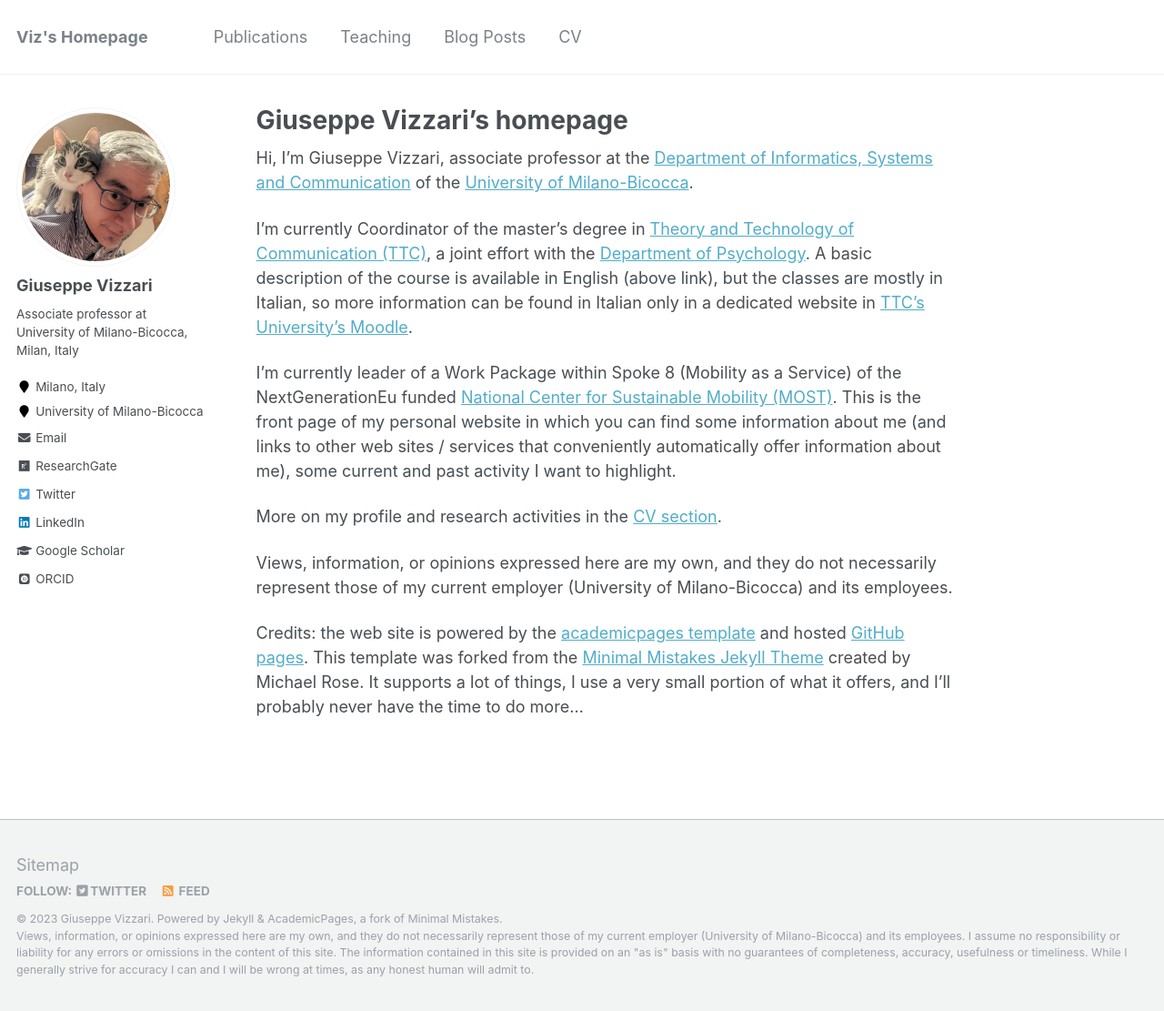
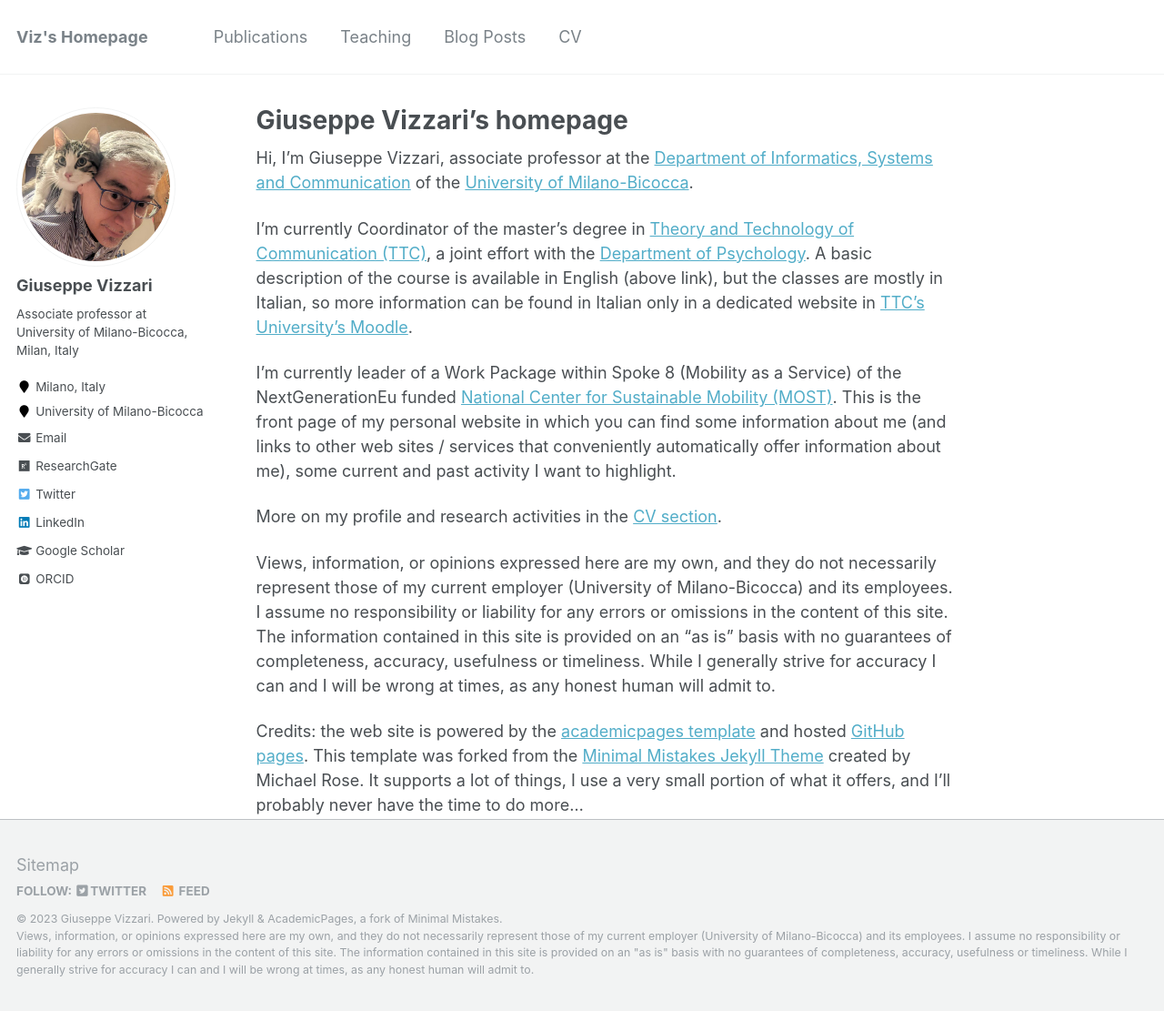
Before and after one commit to GiuseppeVizzari/GiuseppeVizzari.github.io, a Jekyll site: the page built from _pages/about.md, in a window 1280 px wide and 1111 px high. Shown: the whole window at 91% size. Built offline with Jekyll 4.4.1, drawn with Linux system fonts in a browser that asks for light colours; some web fonts are replaced.

Commit message:
Disclaimer in front page

```diff
--- a/_pages/about.md
+++ b/_pages/about.md
@@ -16,6 +16,6 @@ I'm currently leader of a Work Package within Spoke 8 (Mobility as a Service) of
 
 More on my profile and research activities in the [CV section](cv/).
 
-Views, information, or opinions expressed here are my own, and they do not necessarily represent those of my current employer (University of Milano-Bicocca) and its employees.
+Views, information, or opinions expressed here are my own, and they do not necessarily represent those of my current employer (University of Milano-Bicocca) and its employees. I assume no responsibility or liability for any errors or omissions in the content of this site. The information contained in this site is provided on an "as is" basis with no guarantees of completeness, accuracy, usefulness or timeliness. While I generally strive for accuracy I can and I will be wrong at times, as any honest human will admit to.
 
 Credits: the web site is powered by the [academicpages template](https://github.com/academicpages/academicpages.github.io) and hosted [GitHub pages](https://pages.github.com). This template was forked from the [Minimal Mistakes Jekyll Theme](https://mmistakes.github.io/minimal-mistakes/) created by Michael Rose. It supports a lot of things, I use a very small portion of what it offers, and I'll probably never have the time to do more...
```
